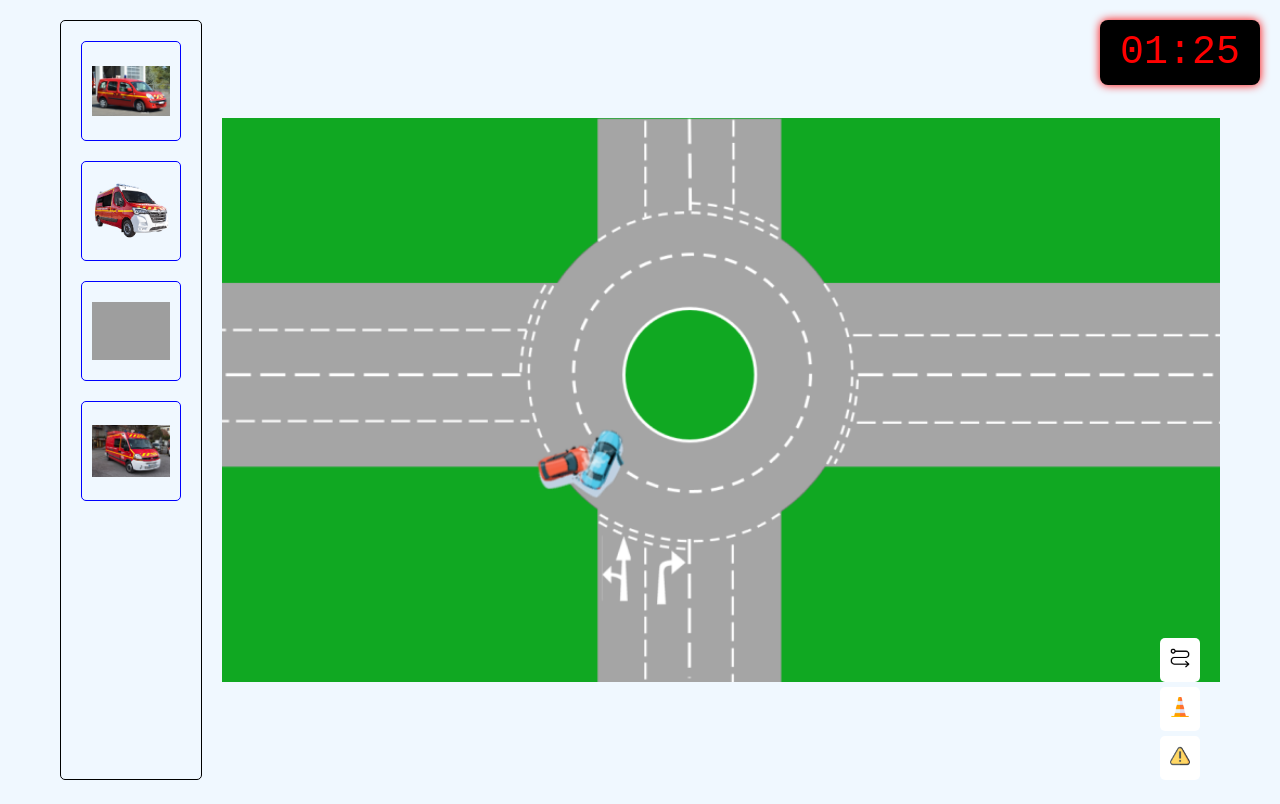
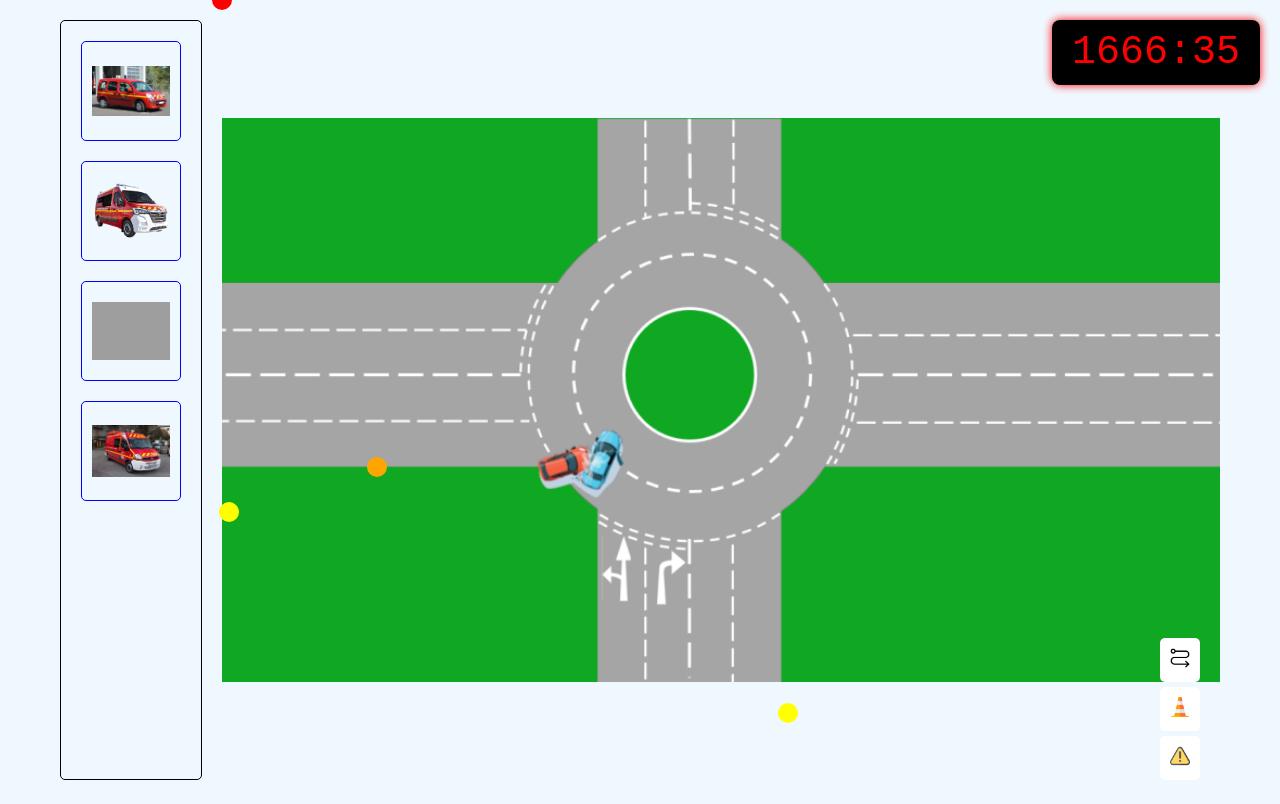
Before and after one commit to William-Johnny/VPR_Game, a plain HTML site: page index.html in a window 1280 px wide. Drawn offline with Linux system fonts and the light colour scheme; grey boxes are pictures that could not be loaded.

Commit message:
feat: placement correction

```diff
--- a/index.html
+++ b/index.html
@@ -24,7 +24,7 @@
           <img src="assets/image/trucks/vpr.jpg" alt="" />
         </div>
       </div>
-      <div id="mainWindow"></div>
+      <div id="mainWindow"><div id="debugPoint"></div></div>
       <div id="buttons">
         <button id="addDist">
           <img src="assets/image/icon/route.png" alt="" />
@@ -41,6 +41,7 @@
     <div id="contextMenu">
       <button id="deleteBtn">Delete</button>
     </div>
+    <div id="mapOverlay"></div>
     <div id="timeUpPopup">
       <img src="assets/image/suraccident.jpeg" id="suraccident" alt="" />
       TEMPS ÉCOULÉ
--- a/script.js
+++ b/script.js
@@ -7,37 +7,81 @@ getRoad = (roads) => {
   return roads[randomInt];
 };
 
+function isClose(pos1, pos2, tolerance = 50) {
+  return (
+    Math.abs(pos1.x - pos2.x) < tolerance &&
+    Math.abs(pos1.y - pos2.y) < tolerance
+  );
+}
+
 const roads = [
   {
     image: "assets/image/roads/straight.jpg",
     map: {
-      trucks: [{ x: 200, y: 150 }],
-      cones: [{ x: 300, y: 200 }],
-      triangles: [{ x: 100, y: 100 }],
+      trucks: [
+        {
+          VLCDG: { x: 538, y: 128 },
+          VSAV: { x: 538, y: 250 },
+          VSR: { x: 536, y: 576 },
+          VPR: { x: 537, y: 708 },
+        },
+      ],
+      cones: [{ x: 501, y: 676 }],
+      triangles: [
+        { x: 587, y: 856 },
+        { x: 408, y: 20 },
+      ],
     },
   },
   {
     image: "assets/image/roads/highway.png",
     map: {
-      trucks: [{ x: 200, y: 150 }],
-      cones: [{ x: 300, y: 200 }],
-      triangles: [{ x: 100, y: 100 }],
+      trucks: [
+        {
+          VLCDG: { x: 725, y: 200 },
+          VSAV: { x: 725, y: 300 },
+          VSR: { x: 725, y: 515 },
+          VPR: { x: 725, y: 650 },
+        },
+      ],
+      cones: [{ x: 700, y: 600 }],
+      triangles: [{ x: 765, y: 800 }],
     },
   },
   {
     image: "assets/image/roads/roundabout.png",
     map: {
-      trucks: [{ x: 200, y: 150 }],
-      cones: [{ x: 300, y: 200 }],
-      triangles: [{ x: 100, y: 100 }],
+      trucks: [
+        {
+          VLCDG: { x: 555, y: 663 },
+          VSAV: { x: 553, y: 624 },
+          VSR: { x: 410, y: 487 },
+          VPR: { x: 530, y: 315 },
+        },
+      ],
+      cones: [{ x: 317, y: 467 }],
+      triangles: [
+        { x: 169, y: 512 },
+        { x: 728, y: 713 },
+      ],
     },
   },
   {
     image: "assets/image/roads/turn.jpg",
     map: {
-      trucks: [{ x: 200, y: 150 }],
-      cones: [{ x: 300, y: 200 }],
-      triangles: [{ x: 100, y: 100 }],
+      trucks: [
+        {
+          VLCDG: { x: 846, y: 468 },
+          VSAV: { x: 843, y: 379 },
+          VSR: { x: 712, y: 168 },
+          VPR: { x: 350, y: 375 },
+        },
+      ],
+      cones: [{ x: 325, y: 353 }],
+      triangles: [
+        { x: 450, y: 829 },
+        { x: 1010, y: 524 },
+      ],
     },
   },
 ];
@@ -50,6 +94,13 @@ window.addEventListener("load", () => {
   let pointA = null;
 
   mainWindow.innerHTML += `<img class='road' src='${road.image}' alt='road image'/>`;
+  const overlay = document.createElement("div");
+  overlay.id = "mapOverlay";
+  mainWindow.appendChild(overlay);
+
+  // display points
+  displayMapPoints(road);
+
   const trucks = document.querySelectorAll(".trucks");
 
   const displayContextMenu = (e) => {
@@ -104,6 +155,22 @@ window.addEventListener("load", () => {
     tag.style.position = "absolute";
     tag.style.left = `${e.x - 30}px`;
     tag.style.top = `${e.y - 30}px`;
+
+    console.log(
+      `truck => x: ${Math.round(e.x - 30)}, y: ${Math.round(e.y - 30)}`,
+    );
+
+    const correctPlacement = road.map.trucks[0][name];
+
+    const placed = { x: e.x - 30, y: e.y - 30 };
+
+    console.log(correctPlacement);
+
+    if (isClose(placed, correctPlacement)) {
+      console.log("Correct placement ✅");
+    } else {
+      console.log("Wrong placement ❌");
+    }
 
     switch (name) {
       case "VSAV":
@@ -160,7 +227,7 @@ window.addEventListener("load", () => {
     mainWindow.style.cursor = "crosshair";
   });
 
-  const placeElement = (e, srcString) => {
+  const placeElement = (e, srcString, name) => {
     const cone = document.createElement("img");
     cone.src = srcString;
 
@@ -169,6 +236,7 @@ window.addEventListener("load", () => {
     cone.style.top = `${e.y - 15}px`;
     cone.style.width = "30px";
     cone.style.height = "auto";
+    cone.className = name;
 
     cone.addEventListener("click", (e) => {
       displayContextMenu(e);
@@ -228,9 +296,35 @@ window.addEventListener("load", () => {
     //if (e.target !== mainWindow) return;
 
     if (placingCone) {
-      placeElement(e, "assets/image/icon/traffic-cone.png");
+      const correctPlacement = road.map.cones[0];
+
+      const placed = { x: e.x, y: e.y };
+
+      console.log(`x: ${e.x}, y: ${e.y}`);
+
+      if (isClose(placed, correctPlacement)) {
+        console.log("Correct placement ✅");
+      } else {
+        console.log("Wrong placement ❌");
+      }
+      placeElement(e, "assets/image/icon/traffic-cone.png", "cone");
     } else if (placingSign) {
-      placeElement(e, "assets/image/icon/warning.png");
+      const firstCorrectPlacement = road.map.triangles[0];
+      const secondCorrectPlacement = road.map.triangles[1];
+
+      const placed = { x: e.x, y: e.y };
+
+      console.log(`x: ${e.x}, y: ${e.y}`);
+
+      if (
+        isClose(placed, firstCorrectPlacement) ||
+        isClose(placed, secondCorrectPlacement)
+      ) {
+        console.log("Correct placement ✅");
+      } else {
+        console.log("Wrong placement ❌");
+      }
+      placeElement(e, "assets/image/icon/warning.png", "triangle");
     } else if (placingDistance) {
       const x = e.x;
       const y = e.y;
@@ -315,7 +409,7 @@ window.addEventListener("load", () => {
     document.getElementById("timer").textContent = formatted;
   }
 
-  startTimer(90);
+  startTimer(100000);
 
   let selectedElement = null;
   const test = document.querySelector(".tag");
@@ -329,19 +423,62 @@ window.addEventListener("load", () => {
     document.getElementById("contextMenu").style.display = "none";
   });
 
-  function isClose(pos1, pos2, tolerance = 50) {
-    return (
-      Math.abs(pos1.x - pos2.x) < tolerance &&
-      Math.abs(pos1.y - pos2.y) < tolerance
-    );
+  function createPoint(pos, color) {
+    const div = document.createElement("div");
+    div.classList.add("map-point");
+
+    div.style.left = `${pos.x}px`;
+    div.style.top = `${pos.y}px`;
+    div.style.backgroundColor = color;
+
+    return div;
   }
 
-  // const correct = road.map.trucks[0];
-  // const placed = { x: element.offsetLeft, y: element.offsetTop };
+  function displayMapPoints(road) {
+    const overlay = document.getElementById("mapOverlay");
+    overlay.innerHTML = ""; // reset
 
-  // if (isClose(placed, correct)) {
-  //   console.log("Correct placement ✅");
-  // } else {
-  //   console.log("Wrong placement ❌");
-  // }
+    // // Trucks (blue)
+    // road.map.trucks.forEach((p) => {
+    //   const point = createPoint(p, "blue");
+    //   overlay.appendChild(point);
+    // });
+
+    // Cones (orange)
+    road.map.cones.forEach((p) => {
+      const point = createPoint(p, "orange");
+      overlay.appendChild(point);
+    });
+
+    // Triangles (yellow)
+    road.map.triangles.forEach((p) => {
+      const point = createPoint(p, "yellow");
+      overlay.appendChild(point);
+    });
+  }
+
+  let isDragging = false;
+
+  debugPoint.addEventListener("mousedown", (e) => {
+    isDragging = true;
+    debugPoint.style.cursor = "grabbing";
+    e.stopPropagation();
+  });
+
+  document.addEventListener("mousemove", (e) => {
+    if (!isDragging) return;
+
+    const x = e.x;
+    const y = e.y;
+
+    debugPoint.style.left = `${x}px`;
+    debugPoint.style.top = `${y}px`;
+
+    console.log(`x: ${Math.round(x)}, y: ${Math.round(y)}`);
+  });
+
+  document.addEventListener("mouseup", () => {
+    isDragging = false;
+    debugPoint.style.cursor = "grab";
+  });
 });
--- a/style.css
+++ b/style.css
@@ -209,3 +209,31 @@ button {
   padding: 5px 10px;
   cursor: pointer;
 }
+
+#mapOverlay {
+  position: absolute;
+  top: 0;
+  left: 0;
+  width: 100%;
+  height: 100%;
+  pointer-events: none; /* important */
+}
+
+.map-point {
+  position: absolute;
+  width: 20px;
+  height: 20px;
+  border-radius: 50%;
+  transform: translate(-50%, -50%);
+}
+
+#debugPoint {
+  position: absolute;
+  width: 20px;
+  height: 20px;
+  background: red;
+  border-radius: 50%;
+  cursor: grab;
+  transform: translate(-50%, -50%);
+  z-index: 1000;
+}
```
